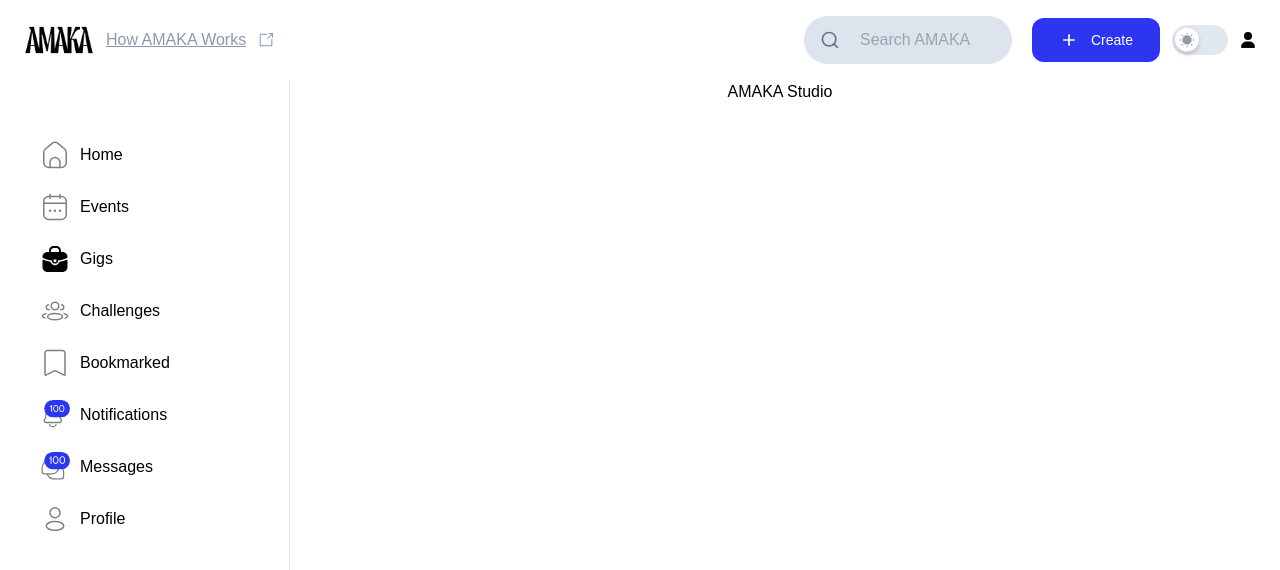
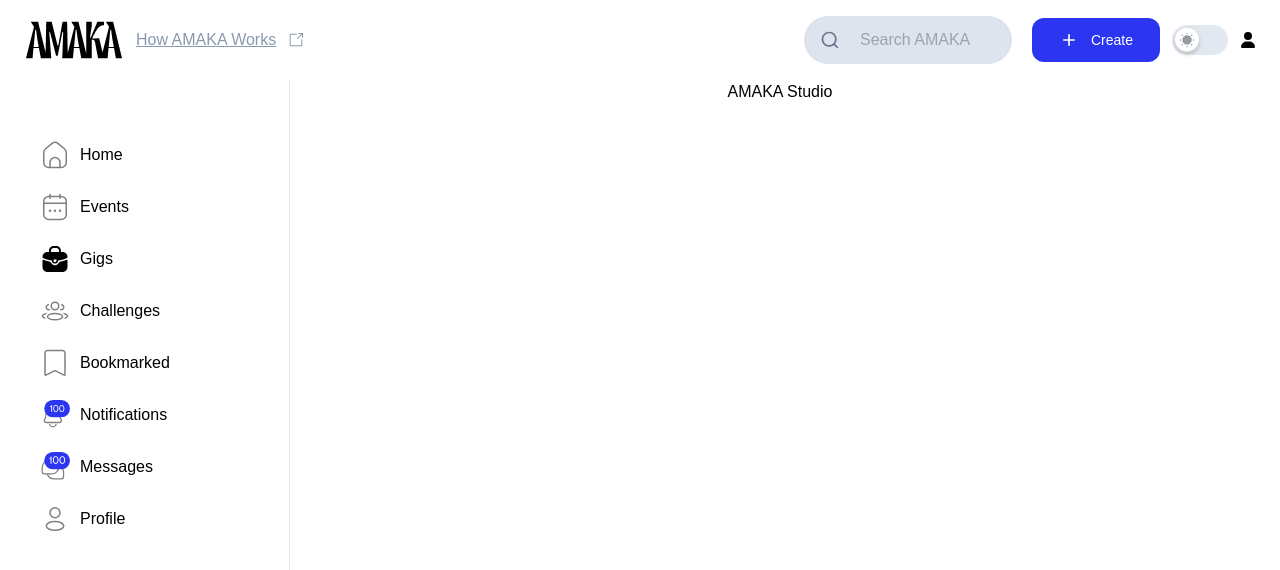
Before and after one commit to Trend20/AMAKA-Studio, a Next.js app: page / in a window 1280 px wide. Shown: the top 570 px of the page. Built offline with nearby package versions, Linux system fonts and the light colour scheme; a web font is replaced by a local one.

Commit message:
header alignment fix

```diff
--- a/components/Header.tsx
+++ b/components/Header.tsx
@@ -20,7 +20,7 @@
                         href="/"
                         className="flex items-center justify-center"
                     >
-                        <Image src="/logo.png" alt={'logo'} width={70} height={70}/>
+                        <Image src="/logo.png" alt={'logo'} width={100} height={100}/>
                     </Link>
                     <HowAmakaWorks/>
                 </div>
```
